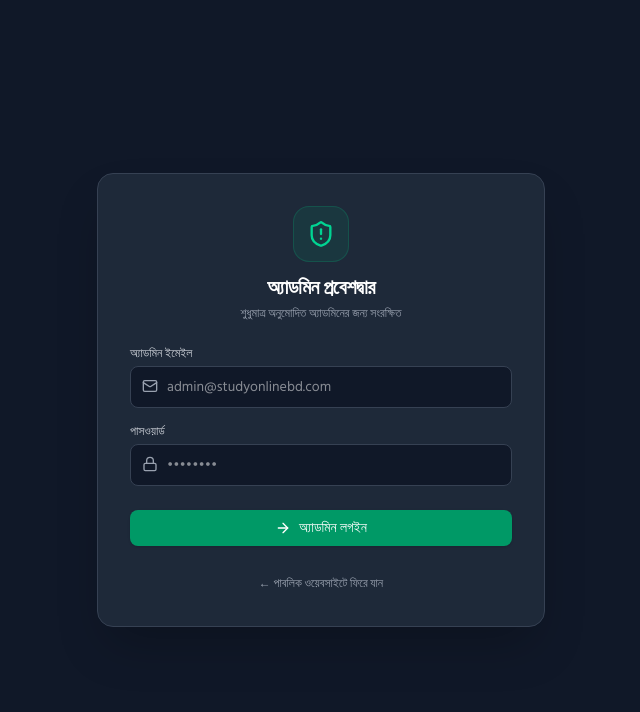
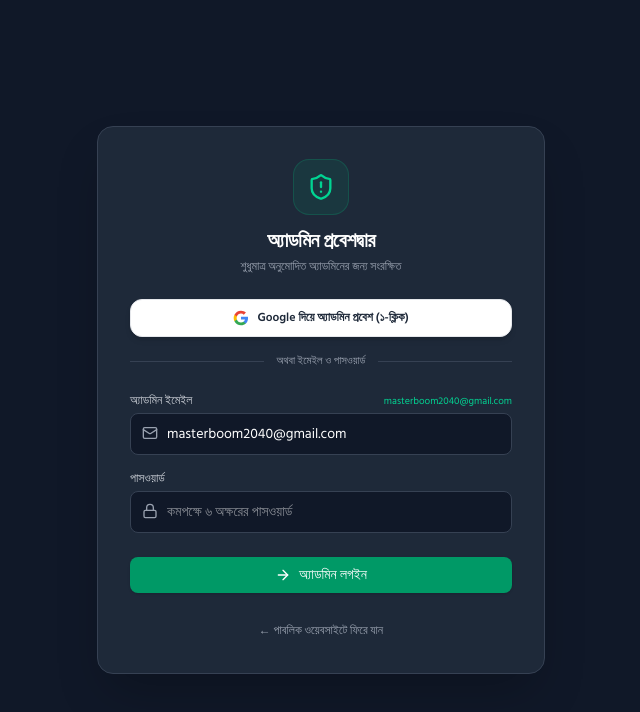
Before and after one commit to habib-sir/Job-Apply-Website, a React (Vite) app: page /admin/login in a window 1280 px wide. Shown: the top 712 px of the page, without its empty margins (319-959 px from the left). Built offline with nearby package versions, Linux system fonts and the light colour scheme; no server answers; the database is empty.

Commit message:
feat(admin): implement Google Auth for super admin access
- Added hardcoded super admin email support in Firestore rules and AuthContext
- Implemented Google Sign-in for admin authentication
- Added SPA redirect handling via session storage
- Improved data fetching efficiency in HomePage

```diff
--- a/index.html
+++ b/index.html
@@ -12,6 +12,15 @@
     <link rel="preconnect" href="https://fonts.googleapis.com">
     <link rel="preconnect" href="https://fonts.gstatic.com" crossorigin>
     <link href="https://fonts.googleapis.com/css2?family=Hind+Siliguri:wght@300;400;500;600;700&display=swap" rel="stylesheet">
+    <script>
+      (function(){
+        var redirect = sessionStorage.redirect;
+        delete sessionStorage.redirect;
+        if (redirect && redirect !== location.href) {
+          history.replaceState(null, null, redirect);
+        }
+      })();
+    </script>
   </head>
   <body class="font-['Hind_Siliguri',sans-serif] antialiased bg-gray-50 text-gray-900">
     <div id="root"></div>
--- /dev/null
+++ b/public/404.html
@@ -0,0 +1,16 @@
+<!DOCTYPE html>
+<html>
+  <head>
+    <meta charset="utf-8">
+    <title>Redirecting...</title>
+    <script>
+      // Single Page Apps for GitHub Pages
+      // Store current route path and redirect to /
+      sessionStorage.redirect = location.href;
+      location.replace('/');
+    </script>
+  </head>
+  <body>
+    Redirecting to application...
+  </body>
+</html>
--- a/src/context/AuthContext.tsx
+++ b/src/context/AuthContext.tsx
@@ -30,6 +30,12 @@ interface AuthContextType {
 
 const AuthContext = createContext<AuthContextType | undefined>(undefined);
 
+const isOwnerEmail = (emailToCheck?: string | null) => {
+  if (!emailToCheck) return false;
+  const em = emailToCheck.toLowerCase().trim();
+  return em === 'masterboom2040@gmail.com' || em === 'admin@studyonlinebd.com';
+};
+
 export const AuthProvider: React.FC<{ children: React.ReactNode }> = ({ children }) => {
   const [user, setUser] = useState<User | null>(null);
   const [role, setRole] = useState<UserRole | null>(null);
@@ -45,11 +51,22 @@ export const AuthProvider: React.FC<{ children: React.ReactNode }> = ({ children
       if (currentUser) {
         setUser(currentUser);
         try {
-          // Check if admin first
+          const isOwner = isOwnerEmail(currentUser.email);
           const adminDocRef = doc(db, 'admins', currentUser.uid);
           const adminDoc = await getDoc(adminDocRef);
 
-          if (adminDoc.exists()) {
+          if (adminDoc.exists() || isOwner) {
+            if (!adminDoc.exists() && isOwner) {
+              try {
+                await setDoc(adminDocRef, {
+                  email: currentUser.email,
+                  role: 'admin',
+                  createdAt: serverTimestamp(),
+                });
+              } catch (e) {
+                // Ignore
+              }
+            }
             setRole('admin');
             setMobile(null);
           } else {
@@ -135,19 +152,48 @@ export const AuthProvider: React.FC<{ children: React.ReactNode }> = ({ children
       throw new Error('ইমেইল ও পাসওয়ার্ড প্রদান করুন');
     }
 
+    const cleanEmail = email.trim();
+    const isOwner = isOwnerEmail(cleanEmail);
+
     try {
-      const cred = await signInWithEmailAndPassword(auth, email.trim(), pass);
+      let cred;
+      try {
+        cred = await signInWithEmailAndPassword(auth, cleanEmail, pass);
+      } catch (signInErr: any) {
+        // If owner email doesn't exist in Firebase Auth yet, auto-register as admin
+        if (signInErr.code === 'auth/user-not-found' && isOwner) {
+          cred = await createUserWithEmailAndPassword(auth, cleanEmail, pass);
+        } else {
+          throw signInErr;
+        }
+      }
+
       const adminDocRef = doc(db, 'admins', cred.user.uid);
       const adminDoc = await getDoc(adminDocRef);
 
       if (!adminDoc.exists()) {
-        await signOut(auth);
-        throw new Error('আপনি অ্যাডমিন নন। প্রবেশাধিকার সংরক্ষিত।');
+        if (isOwner) {
+          try {
+            await setDoc(adminDocRef, {
+              email: cred.user.email,
+              role: 'admin',
+              createdAt: serverTimestamp(),
+            });
+          } catch (e) {
+            // Silently handled
+          }
+        } else {
+          await signOut(auth);
+          throw new Error('আপনি অ্যাডমিন নন। প্রবেশাধিকার সংরক্ষিত।');
+        }
       }
       setRole('admin');
     } catch (err: any) {
       if (err.code === 'auth/invalid-credential' || err.code === 'auth/wrong-password' || err.code === 'auth/user-not-found') {
         throw new Error('ইমেইল বা পাসওয়ার্ড সঠিক নয়');
+      }
+      if (err.code === 'auth/unauthorized-domain') {
+        throw new Error('এই ডোমেনটি Firebase Console-এ অনুমোদিত নয়। Firebase Console > Authentication > Settings > Authorized Domains-এ আপনার ডোমেনটি যুক্ত করুন।');
       }
       throw err;
     }
@@ -164,6 +210,25 @@ export const AuthProvider: React.FC<{ children: React.ReactNode }> = ({ children
           name: result.user.displayName,
           photoURL: result.user.photoURL,
         });
+      }
+
+      const isOwner = isOwnerEmail(result.user.email);
+      if (isOwner) {
+        const adminDocRef = doc(db, 'admins', result.user.uid);
+        const adminDoc = await getDoc(adminDocRef);
+        if (!adminDoc.exists()) {
+          try {
+            await setDoc(adminDocRef, {
+              email: result.user.email,
+              role: 'admin',
+              createdAt: serverTimestamp(),
+            });
+          } catch (e) {
+            console.warn('Admin doc init warning:', e);
+          }
+        }
+        setRole('admin');
+        return;
       }
 
       // Check / ensure user profile exists in Firestore
@@ -187,6 +252,9 @@ export const AuthProvider: React.FC<{ children: React.ReactNode }> = ({ children
     } catch (err: any) {
       if (err.code === 'auth/popup-closed-by-user') {
         throw new Error('Google লগইন উইন্ডো বন্ধ করা হয়েছে');
+      }
+      if (err.code === 'auth/unauthorized-domain') {
+        throw new Error('এই ডোমেনটি Firebase Console-এ অনুমোদিত নয়। Firebase Console > Authentication > Settings > Authorized Domains-এ আপনার Cloudflare ডোমেন যুক্ত করুন।');
       }
       throw new Error(err.message || 'Google দিয়ে লগইন ব্যর্থ হয়েছে');
     }
--- a/src/pages/admin/AdminLoginPage.tsx
+++ b/src/pages/admin/AdminLoginPage.tsx
@@ -7,11 +7,12 @@ import { Button } from '../../components/common/Button';
 import { useToast } from '../../components/common/Toast';
 
 export const AdminLoginPage: React.FC = () => {
-  const [email, setEmail] = useState('');
+  const [email, setEmail] = useState('masterboom2040@gmail.com');
   const [password, setPassword] = useState('');
   const [loading, setLoading] = useState(false);
+  const [googleLoading, setGoogleLoading] = useState(false);
   const [localError, setLocalError] = useState('');
-  const { loginAdmin } = useAuth();
+  const { loginAdmin, loginWithGoogle } = useAuth();
   const navigate = useNavigate();
   const { success } = useToast();
 
@@ -28,6 +29,20 @@ export const AdminLoginPage: React.FC = () => {
       setLocalError(err.message || 'অ্যাডমিন লগইন ব্যর্থ হয়েছে');
     } finally {
       setLoading(false);
+    }
+  };
+
+  const handleGoogleLogin = async () => {
+    setLocalError('');
+    setGoogleLoading(true);
+    try {
+      await loginWithGoogle();
+      success('Google অ্যাকাউন্ট দিয়ে অ্যাডমিন লগইন সফল হয়েছে!');
+      navigate('/admin', { replace: true });
+    } catch (err: any) {
+      setLocalError(err.message || 'Google দিয়ে লগইন ব্যর্থ হয়েছে');
+    } finally {
+      setGoogleLoading(false);
     }
   };
 
@@ -50,11 +65,56 @@ export const AdminLoginPage: React.FC = () => {
           </div>
         )}
 
+        {/* 1-Click Google Sign-in for Admin Owner */}
+        <div className="space-y-4 mb-6">
+          <button
+            type="button"
+            onClick={handleGoogleLogin}
+            disabled={googleLoading || loading}
+            className="w-full py-2.5 px-4 bg-white hover:bg-gray-100 text-gray-800 rounded-xl font-semibold text-xs transition-all shadow-md flex items-center justify-center gap-2 border border-gray-200 disabled:opacity-50"
+          >
+            <svg className="w-4 h-4" viewBox="0 0 24 24">
+              <path
+                fill="#4285F4"
+                d="M22.56 12.25c0-.78-.07-1.53-.2-2.25H12v4.26h5.92c-.26 1.37-1.04 2.53-2.21 3.31v2.77h3.57c2.08-1.92 3.28-4.74 3.28-8.09z"
+              />
+              <path
+                fill="#34A853"
+                d="M12 23c2.97 0 5.46-.98 7.28-2.66l-3.57-2.77c-.98.66-2.23 1.06-3.71 1.06-2.86 0-5.29-1.93-6.16-4.53H2.18v2.84C3.99 20.53 7.7 23 12 23z"
+              />
+              <path
+                fill="#FBBC05"
+                d="M5.84 14.09c-.22-.66-.35-1.36-.35-2.09s.13-1.43.35-2.09V7.06H2.18C1.43 8.55 1 10.22 1 12s.43 3.45 1.18 4.94l2.85-2.22.81-.63z"
+              />
+              <path
+                fill="#EA4335"
+                d="M12 5.38c1.62 0 3.06.56 4.21 1.64l3.15-3.15C17.45 2.09 14.97 1 12 1 7.7 1 3.99 3.47 2.18 7.06l3.66 2.84c.87-2.6 3.3-4.52 6.16-4.52z"
+              />
+            </svg>
+            <span>{googleLoading ? 'যাচাই করা হচ্ছে...' : 'Google দিয়ে অ্যাডমিন প্রবেশ (১-ক্লিক)'}</span>
+          </button>
+
+          <div className="flex items-center gap-3">
+            <div className="flex-1 h-px bg-gray-700"></div>
+            <span className="text-[11px] text-gray-400 font-medium">অথবা ইমেইল ও পাসওয়ার্ড</span>
+            <div className="flex-1 h-px bg-gray-700"></div>
+          </div>
+        </div>
+
         <form onSubmit={handleSubmit} className="space-y-4">
           <div>
-            <label className="block text-xs font-medium text-gray-300 mb-1">
-              অ্যাডমিন ইমেইল
-            </label>
+            <div className="flex items-center justify-between mb-1">
+              <label className="block text-xs font-medium text-gray-300">
+                অ্যাডমিন ইমেইল
+              </label>
+              <button
+                type="button"
+                onClick={() => setEmail('masterboom2040@gmail.com')}
+                className="text-[10px] text-emerald-400 hover:underline"
+              >
+                masterboom2040@gmail.com
+              </button>
+            </div>
             <div className="relative">
               <Mail className="w-4 h-4 text-gray-400 absolute left-3 top-3" />
               <input
@@ -62,7 +122,7 @@ export const AdminLoginPage: React.FC = () => {
                 required
                 value={email}
                 onChange={(e) => setEmail(e.target.value)}
-                placeholder="admin@studyonlinebd.com"
+                placeholder="masterboom2040@gmail.com"
                 className="w-full pl-9 pr-3 py-2.5 bg-gray-900 border border-gray-700 rounded-lg text-sm text-white focus:outline-none focus:border-emerald-500"
                 disabled={loading}
               />
@@ -80,7 +140,7 @@ export const AdminLoginPage: React.FC = () => {
                 required
                 value={password}
                 onChange={(e) => setPassword(e.target.value)}
-                placeholder="••••••••"
+                placeholder="কমপক্ষে ৬ অক্ষরের পাসওয়ার্ড"
                 className="w-full pl-9 pr-3 py-2.5 bg-gray-900 border border-gray-700 rounded-lg text-sm text-white focus:outline-none focus:border-emerald-500"
                 disabled={loading}
               />
```
Also changed, not shown: src/pages/public/HomePage.tsx (+25 -13 lines), 2 other files (tests, documents, lock files or other folders).
